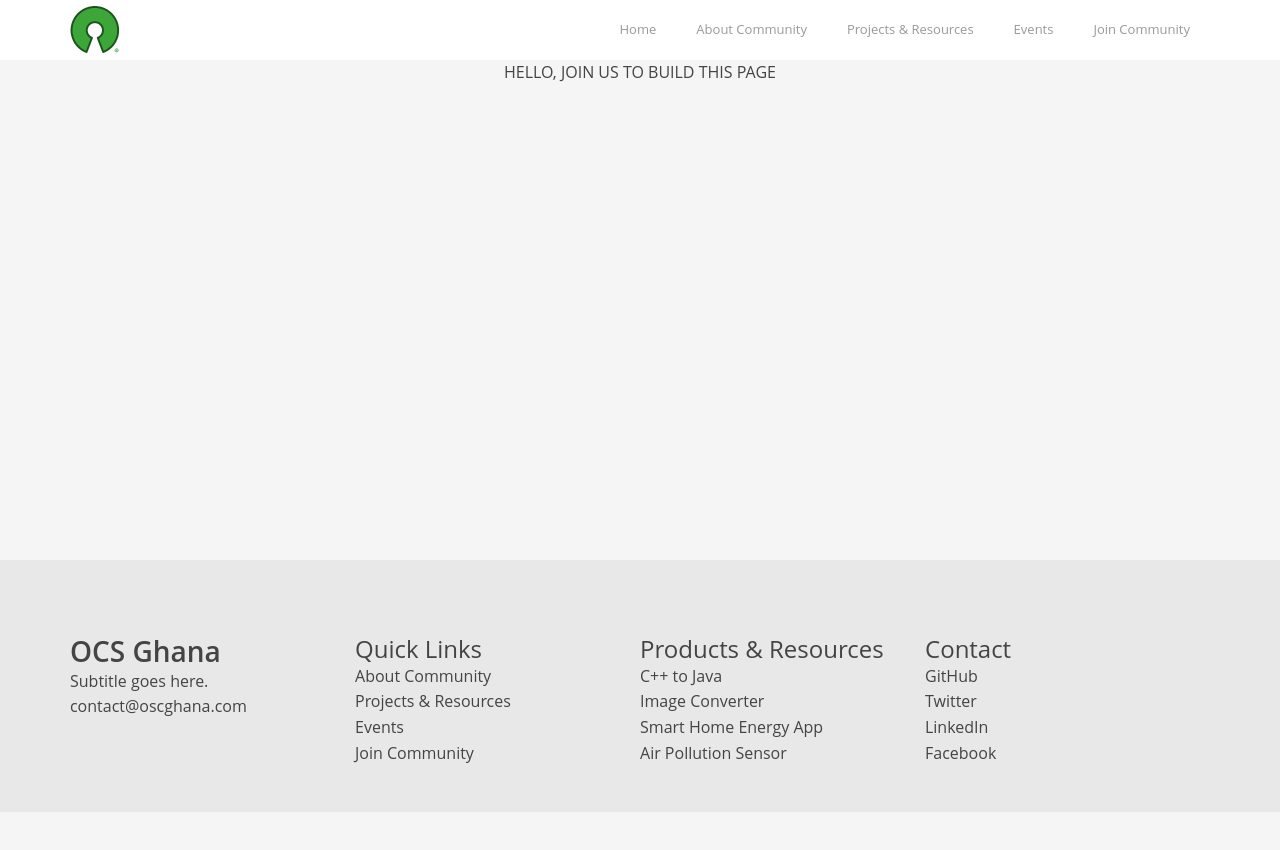
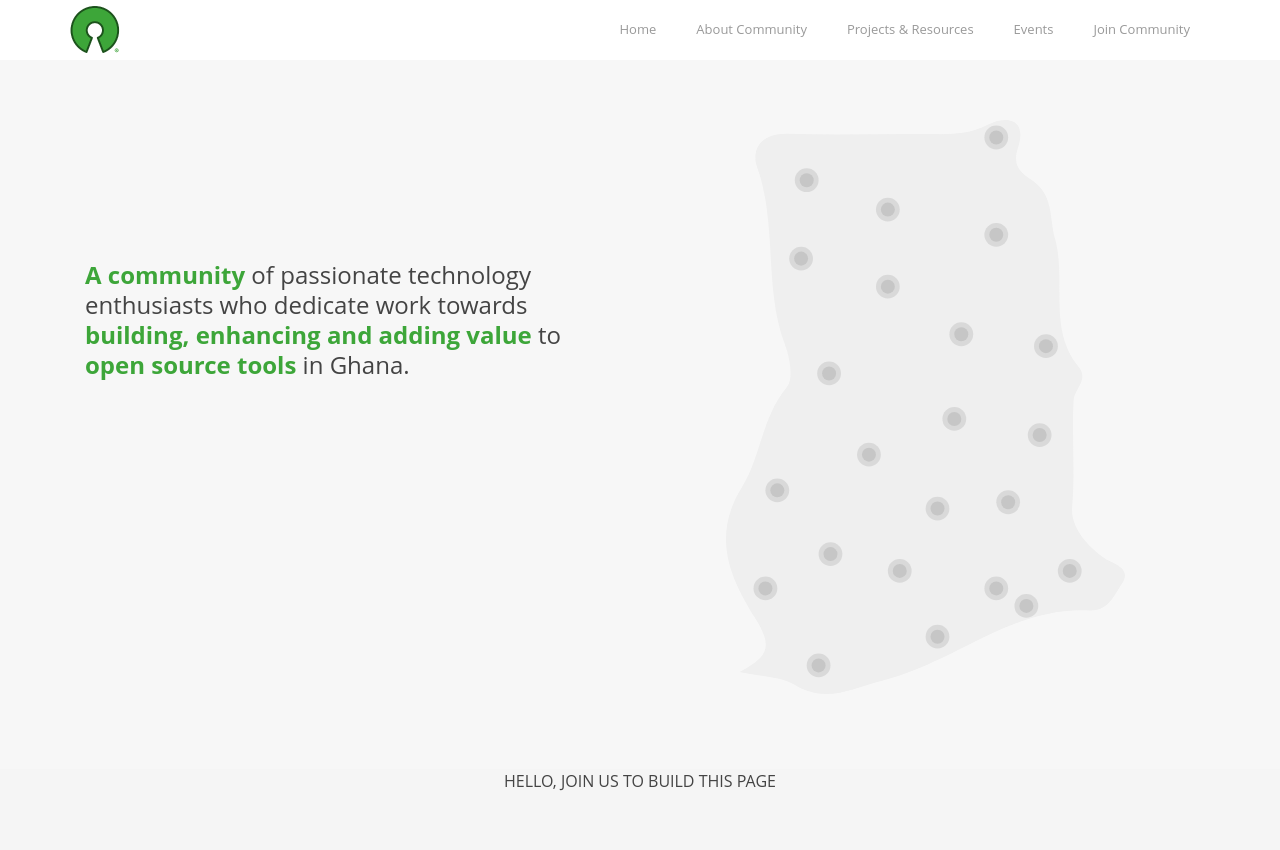
Before and after one commit to fosuniverse/oscghana-website, a Gatsby site: page / in a window 1280 px wide. Shown: the top 850 px of the page. Before the commit the page ends 812 px from the top, so only its background shows below. Built offline with nearby package versions, Linux system fonts and the light colour scheme; Gatsby itself is replaced by a stand-in of ours.

Commit message:
Add homepage hero section to index.js
- Add _header.scss partial.
- Refactor _index.scss partial.
- Add hero section to index.js as "header" parameter.
- Update stylesheets.

```diff
--- /dev/null
+++ b/src/assets/scss/components/_header.scss
@@ -0,0 +1,90 @@
+@import "navigation";
+
+.hero {
+  background: #f7f7f7;
+  padding: 30px 0;
+
+  &__strong {
+    color: #3da639;
+  }
+
+  &__banner {
+    display: none;
+  }
+
+  &__caption {
+    font-size: 26px;
+    line-height: 1.5em;
+    text-align: center;
+  }
+}
+
+@media screen and (min-width: 426px) {
+  .hero {
+    &__description {
+      padding: 45px 40px 30px;
+    }
+  }
+}
+
+@media screen and (min-width: 640px) {
+  .hero {
+    &__caption {
+      font-size: 24px;
+      line-height: 1.25em;
+    }
+  }
+}
+
+@media screen and (min-width: 768px) {
+  .hero {
+    padding: 60px 0 75px;
+
+    &__caption {
+      float: left;
+      text-align: left;
+    }
+
+    &__banner {
+      display: block;
+      float: right;
+    }
+
+    &__description {
+      margin-top: 85px;
+      padding: 0 25px 15px;
+    }
+
+    &__img {
+      width: 90%;
+      margin-left: auto;
+      margin-right: auto;
+    }
+  }
+}
+
+@media screen and (min-width: 1024px) {
+  .hero {
+    &__description {
+      margin-top: 100px;
+      padding: 15px 25px;
+    }
+
+    &__img {
+      width: 80%;
+    }
+  }
+}
+
+@media screen and (min-width: 1280px) {
+  .hero {
+    &__description {
+      margin-top: 125px;
+      padding: 15px;
+    }
+
+    &__img {
+      width: 70%;
+    }
+  }
+}
--- a/src/assets/scss/components/_index.scss
+++ b/src/assets/scss/components/_index.scss
@@ -1,2 +1,2 @@
-@import "navigation";
+@import "header";
 @import "footer";
--- a/src/pages/index.js
+++ b/src/pages/index.js
@@ -1,9 +1,34 @@
 import React from "react"
 
 import Layout from "../components/index"
+import oscGhanaMap from "../images/brand/osc_ghana_map.svg"
 
 const IndexPage = () => (
   <Layout
+    header={
+      <section className={"hero tw-clearfix"}>
+        <div className={"container tw-flex tw-flex-wrap"}>
+          <div className={"hero__caption tw-w-full md:tw-w-1/2"}>
+            <div className={"hero__description"}>
+              <strong className={"hero__strong"}>A community</strong> of
+              passionate technology enthusiasts who dedicate work towards{" "}
+              <strong className={"hero__strong"}>
+                building, enhancing and adding value
+              </strong>{" "}
+              to <strong className={"hero__strong"}>open source tools</strong>{" "}
+              in Ghana.
+            </div>
+          </div>
+          <div className={"hero__banner tw-w-full md:tw-w-1/2"}>
+            <img
+              className={"hero__img"}
+              src={oscGhanaMap}
+              alt={"OSC Ghana Map"}
+            />
+          </div>
+        </div>
+      </section>
+    }
     main={
       <div>
         {/* A demo display text, delete before actual development */}
```
Also changed, not shown: src/assets/css/index.css, 1 other file.
